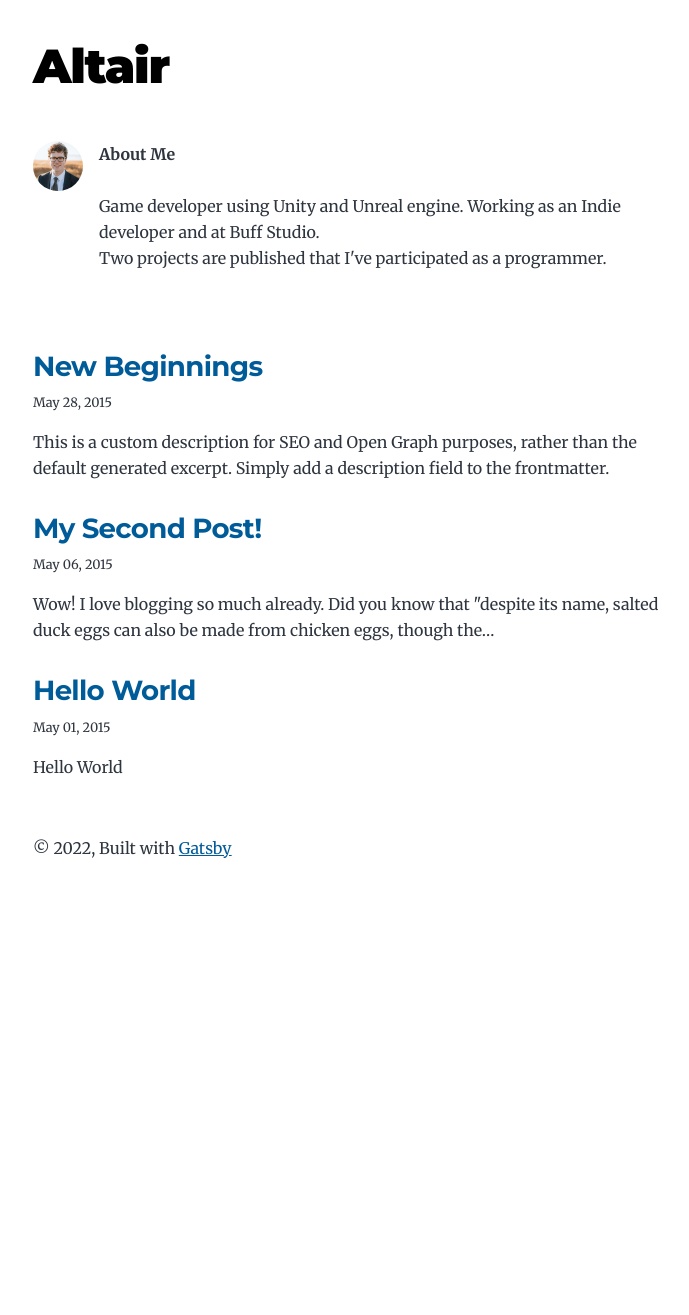
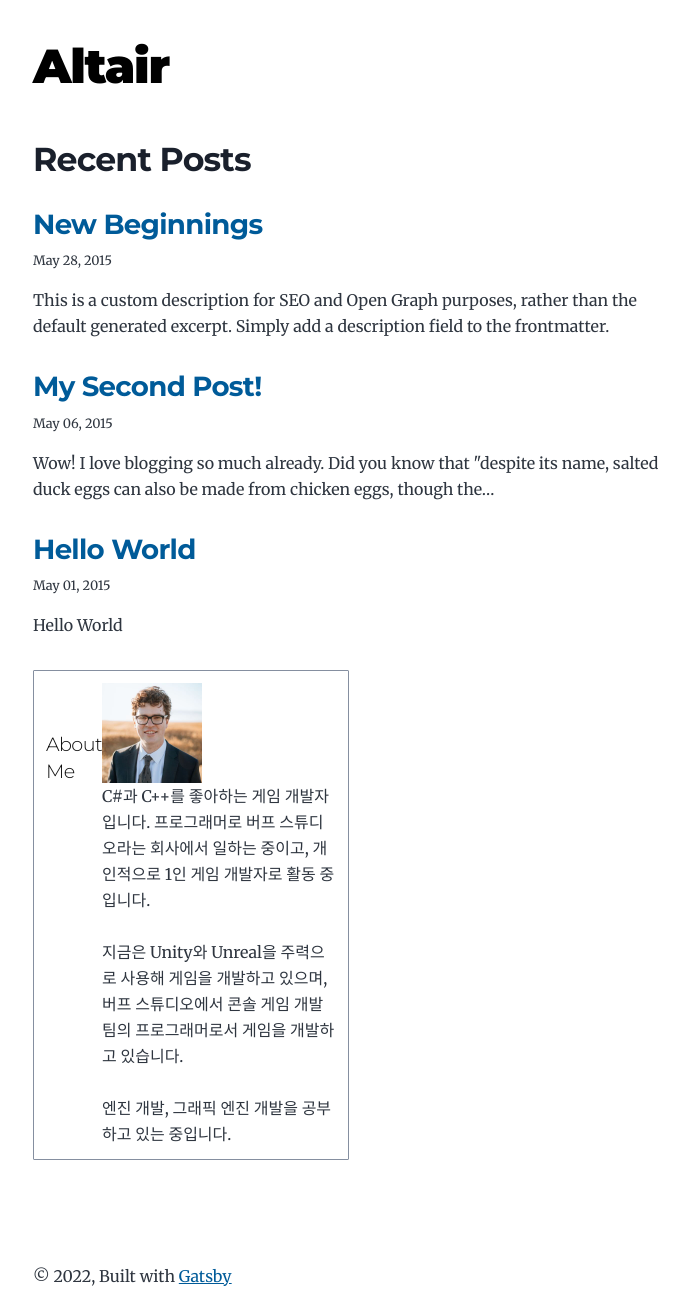
Before and after one commit to kyeonw00/altairkkw.github.io, a Gatsby site: page / in a window 1280 px wide. Shown: the whole page, without its empty margins (291-980 px from the left). Before the commit the page ends 924 px from the top, so only its background shows below. Built offline with nearby package versions, Linux system fonts and the light colour scheme; Gatsby itself is replaced by a stand-in of ours.

Commit message:
bio section modified

```diff
--- a/src/components/bio.js
+++ b/src/components/bio.js
@@ -32,21 +32,23 @@ const Bio = () => {
 
   return (
     <div className="bio">
+      <h2 className="bio-title">About Me</h2>
+      <div>
         <StaticImage
           className="bio-avatar"
           layout="fixed"
           formats={["auto", "webp", "avif"]}
           src="../images/profile-pic.png"
-        width={50}
-        height={50}
-        quality={95}
+          width={100}
+          quality={80}
+          float= "left"
           alt="Profile picture"
         />
         {author?.name && (
           <p>
-          <strong>About Me</strong><br/><br/>
-          Game developer using Unity and Unreal engine. Working as an Indie developer and at Buff Studio.<br/>
-          Two projects are published that I've participated as a programmer.<br/>
+            C#과 C++를 좋아하는 게임 개발자입니다. 프로그래머로 버프 스튜디오라는 회사에서 일하는 중이고, 개인적으로 1인 게임 개발자로 활동 중입니다.<br/><br/>
+            지금은 Unity와 Unreal을 주력으로 사용해 게임을 개발하고 있으며, 버프 스튜디오에서 콘솔 게임 개발팀의 프로그래머로서 게임을 개발하고 있습니다.<br/><br/>
+            엔진 개발, 그래픽 엔진 개발을 공부하고 있는 중입니다.
             {` `}
             {/* <a href={`https://twitter.com/${social?.twitter || ``}`}>
               You should follow them on Twitter
@@ -54,6 +56,7 @@ const Bio = () => {
           </p>
         )}
       </div>
+    </div>
   )
 }
 
--- a/src/pages/index.js
+++ b/src/pages/index.js
@@ -26,7 +26,7 @@ const BlogIndex = ({ data, location }) => {
   return (
     <Layout location={location} title={siteTitle}>
       <Seo title="All posts" />
-      <Bio />
+      <h2>Recent Posts</h2>
       <ol style={{ listStyle: `none` }}>
         {posts.map(post => {
           const title = post.frontmatter.title || post.fields.slug
@@ -59,6 +59,7 @@ const BlogIndex = ({ data, location }) => {
           )
         })}
       </ol>
+      <Bio />
     </Layout>
   )
 }
--- a/src/style.css
+++ b/src/style.css
@@ -289,6 +289,26 @@ a:focus {
 .bio {
   display: flex;
   margin-bottom: var(--spacing-16);
+  transition: box-shadow .15s;
+  border: 1px solid #858fa0;
+  max-width: 50%;
+  min-width: 100px;
+  border-radius: 1px;
+  padding: 12px;
+}
+
+.bio:hover {
+  box-shadow: 0px 5px 5px #2b2f36;
+}
+
+.bio-title {
+  color: #111;
+  line-height: 1.4;
+  letter-spacing: -0.03em;
+  position: relative;
+  font-size: 1.2em;
+  font-weight: 300;
+  text-transform: capitalize;
 }
 
 .bio p {
@@ -298,8 +318,8 @@ a:focus {
 .bio-avatar {
   margin-right: var(--spacing-4);
   margin-bottom: var(--spacing-0);
-  min-width: 50px;
-  border-radius: 100%;
+  min-width: 100px;
+  border-radius: 0%;
 }
 
 .blog-post header h1 {
```
Lines whose indentation alone changed are shown as unchanged.
